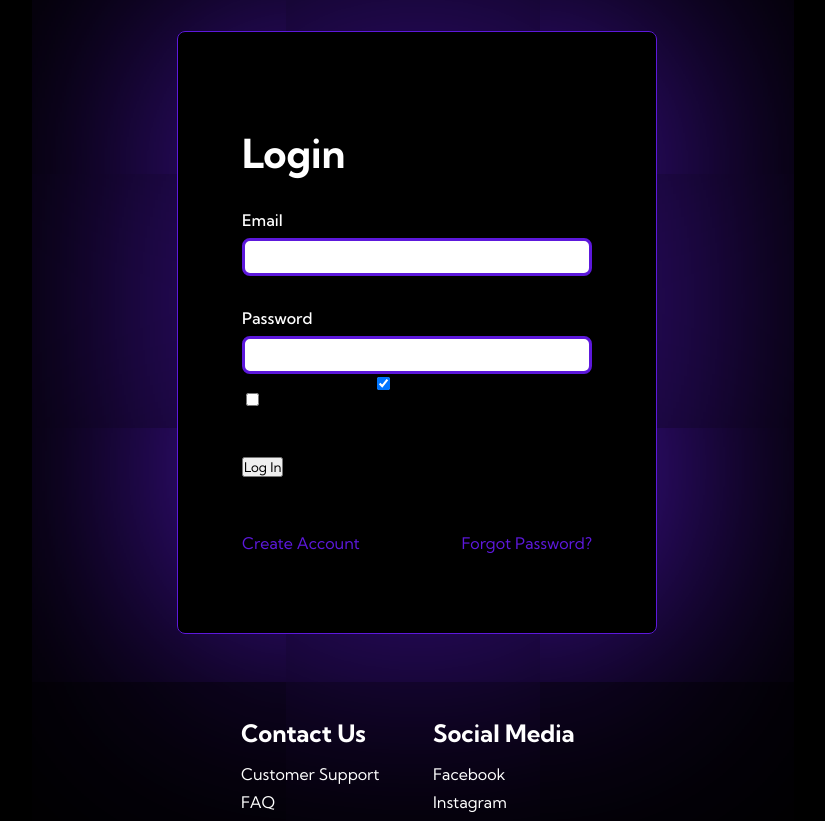
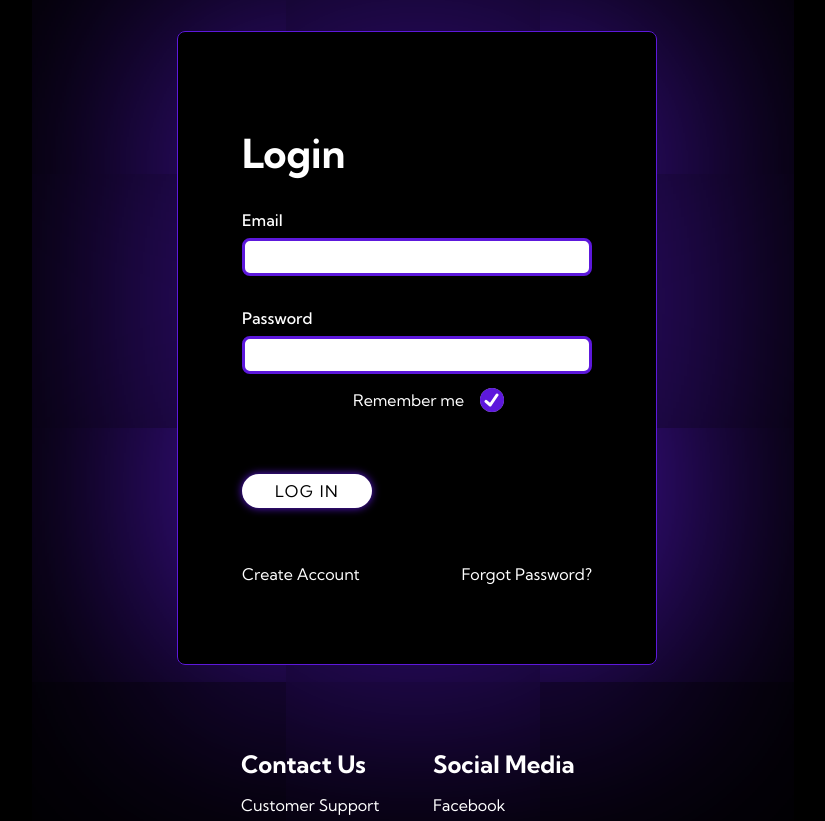
Before and after one commit to Sadbags/Portfolio, a Flask app: page /login in a window 1280 px wide. Shown: the part 81-902 px from the top of the page, without its empty margins (223-1048 px from the left). Run offline with Flask 3, Linux system fonts and the light colour scheme.

Commit message:
login checkbox - fixed

```diff
--- a/static/CSS/login.css
+++ b/static/CSS/login.css
@@ -49,7 +49,7 @@
 /* Links create account & forgot*/
     .link {
         margin-top: 2rem;
-        color: #5d18dc; /* text-color-primary */
+        color: #ffffff; /* text-color-primary */
         text-decoration: none;
     }
 
--- a/templates/login.html
+++ b/templates/login.html
@@ -22,17 +22,29 @@
                     <input type="password" id="password" name="password" required class="input-field">
                 </div>
                 <div class="checkbox-container">
-                    <!-- Checkbox con etiqueta asociada / Checkbox with associated label -->
-                    <input type="checkbox" id="rememberme">
                     <label for="rememberme">Remember me</label>
+                    <p>Remember me</p>
+                    <div class="checkbox-wrapper-12">
+                        <div class="cbx">
+                          <input checked="" type="checkbox" id="cbx-12">
+                          <label for="cbx-12"></label>
+                          <svg fill="none" viewBox="0 0 15 14" height="14" width="15">
+                            <path d="M2 8.36364L6.23077 12L13 2"></path>
+                          </svg>
+                        </div>
 
-                    <!-- Checkbox adicional con estilo personalizado / Additional checkbox with custom styling -->
-                    <label class="checkbox-container">
-                        <input checked="checked" type="checkbox" />
-                        <div class="checkmark"></div>
-                    </label>
+                        <svg version="1.1" xmlns="http://www.w3.org/2000/svg">
+                          <defs>
+                            <filter id="goo-12">
+                              <feGaussianBlur result="blur" stdDeviation="4" in="SourceGraphic"></feGaussianBlur>
+                              <feColorMatrix result="goo-12" values="1 0 0 0 0  0 1 0 0 0  0 0 1 0 0  0 0 0 22 -7" mode="matrix" in="blur"></feColorMatrix>
+                              <feBlend in2="goo-12" in="SourceGraphic"></feBlend>
+                            </filter>
+                          </defs>
+                        </svg>
+                      </div>
                 </div>
-                <button type="submit" class="submit-button">Log In</button>
+                <button type="submit" class="button">Log In</button>
 
                 <div class="flex flex-space-between">
                     <a href="{{ url_for('show_register') }}" class="link">Create Account</a>
```
Also changed, not shown: instance/Quickr.db.
